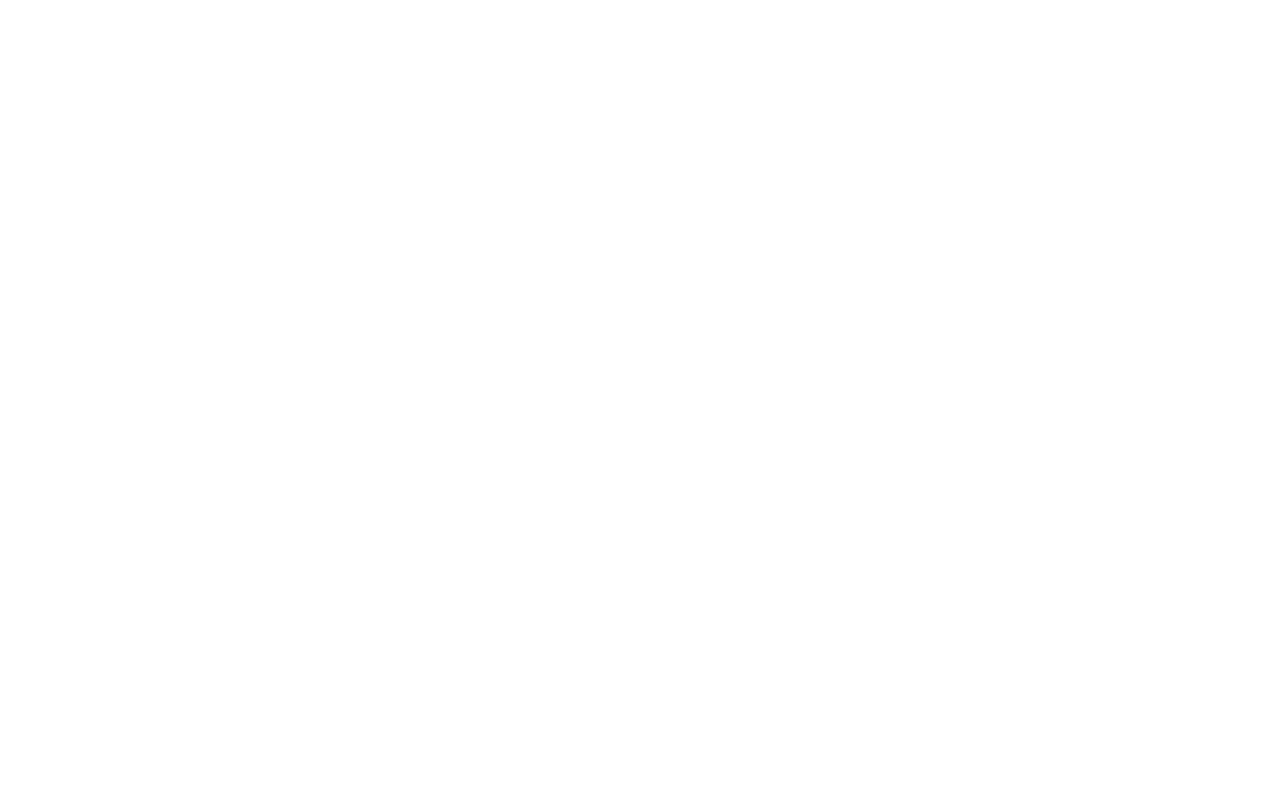
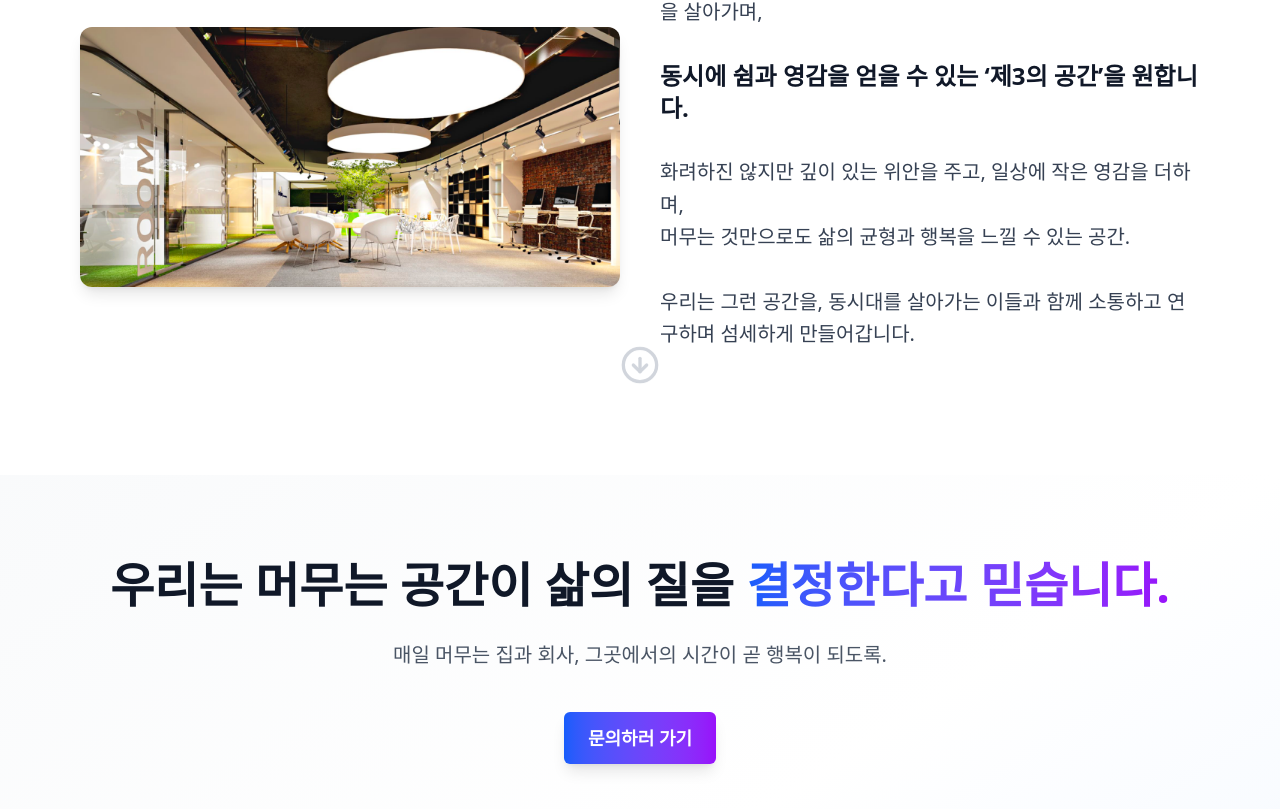
Before and after one commit to dahyeo-n/Design-K-Korea, a Next.js app: page / in a window 1280 px wide. Shown: the part 1181-1990 px from the top of the page. Before the commit the page ends 1194 px from the top, so only its background shows below. Built offline with nearby package versions, Linux system fonts and the light colour scheme; no server answers.

Commit message:
fix: Footer가 스크롤할 때 고정되어 딸려 올라가는 문제 해결

```diff
--- a/src/app/page.tsx
+++ b/src/app/page.tsx
@@ -45,9 +45,9 @@
   ];
 
   return (
-    <div>
-      <div className="h-screen overflow-y-scroll snap-y snap-mandatory">
-        <section className="relative w-full min-h-[calc(100vh-56px)] snap-start flex items-center justify-start px-6 md:px-20 lg:px-60">
+    <div className="snap-y snap-mandatory">
+      <div>
+        <section className="relative w-full min-h-screen snap-start flex items-center justify-start px-6 md:px-20 lg:px-60">
           <Image
             src="/main-cover.png"
             alt="main cover"
@@ -82,7 +82,7 @@
           </div>
         </section>
 
-        <section className="relative w-full min-h-[calc(100vh-56px)] snap-start flex flex-col justify-center items-center px-6 md:px-20 bg-white">
+        <section className="relative w-full min-h-screen snap-start flex flex-col justify-center items-center px-6 md:px-20 bg-white">
           <div
             className="text-center mb-10 space-y-1 md:space-y-3 md:pb-8
             text-2xl md:text-4xl font-bold text-gray-900">
@@ -127,7 +127,7 @@
           </div>
         </section>
 
-        <section className="min-h-[calc(100vh-56px)] snap-start bg-gradient-to-br from-gray-50 via-white to-blue-50 py-12 sm:py-16 lg:py-20 flex items-center">
+        <section className="min-h-screen snap-start bg-gradient-to-br from-gray-50 via-white to-blue-50 py-12 sm:py-16 lg:py-20 flex items-center">
           <div className="max-w-7xl mx-auto px-4 sm:px-6 lg:px-8">
             {/* Header Section */}
             <header className="text-center mb-12 sm:mb-16">
--- a/src/components/layout/Footer.tsx
+++ b/src/components/layout/Footer.tsx
@@ -3,7 +3,7 @@
 
 const Footer = () => {
   return (
-    <footer className="snap-end bg-white border-t border-gray-100">
+    <footer className="bg-white border-t border-gray-100">
       <div className="max-w-7xl mx-auto px-4 sm:px-6 lg:px-8">
         <div className="py-10">
           <div>
```
